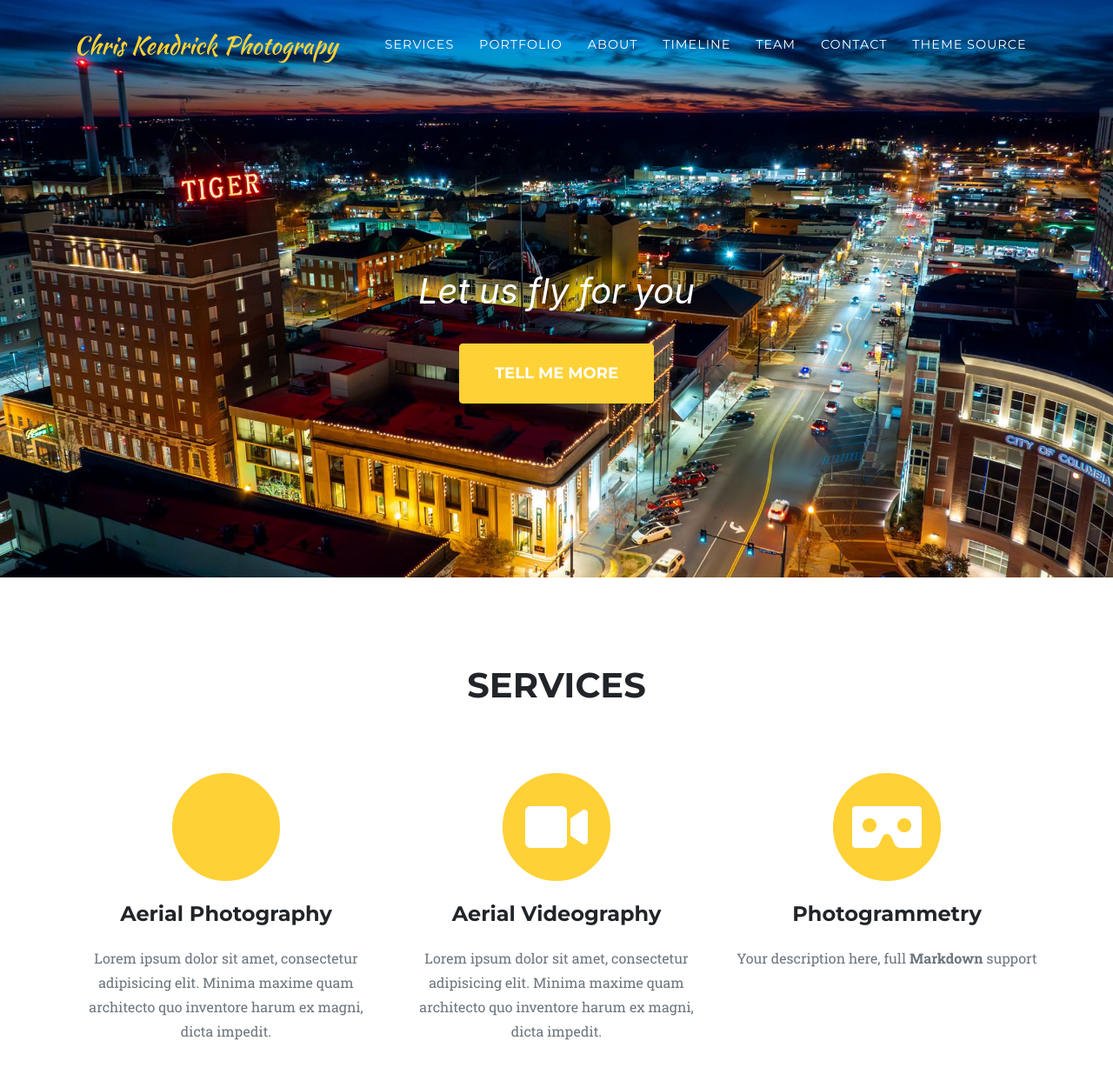
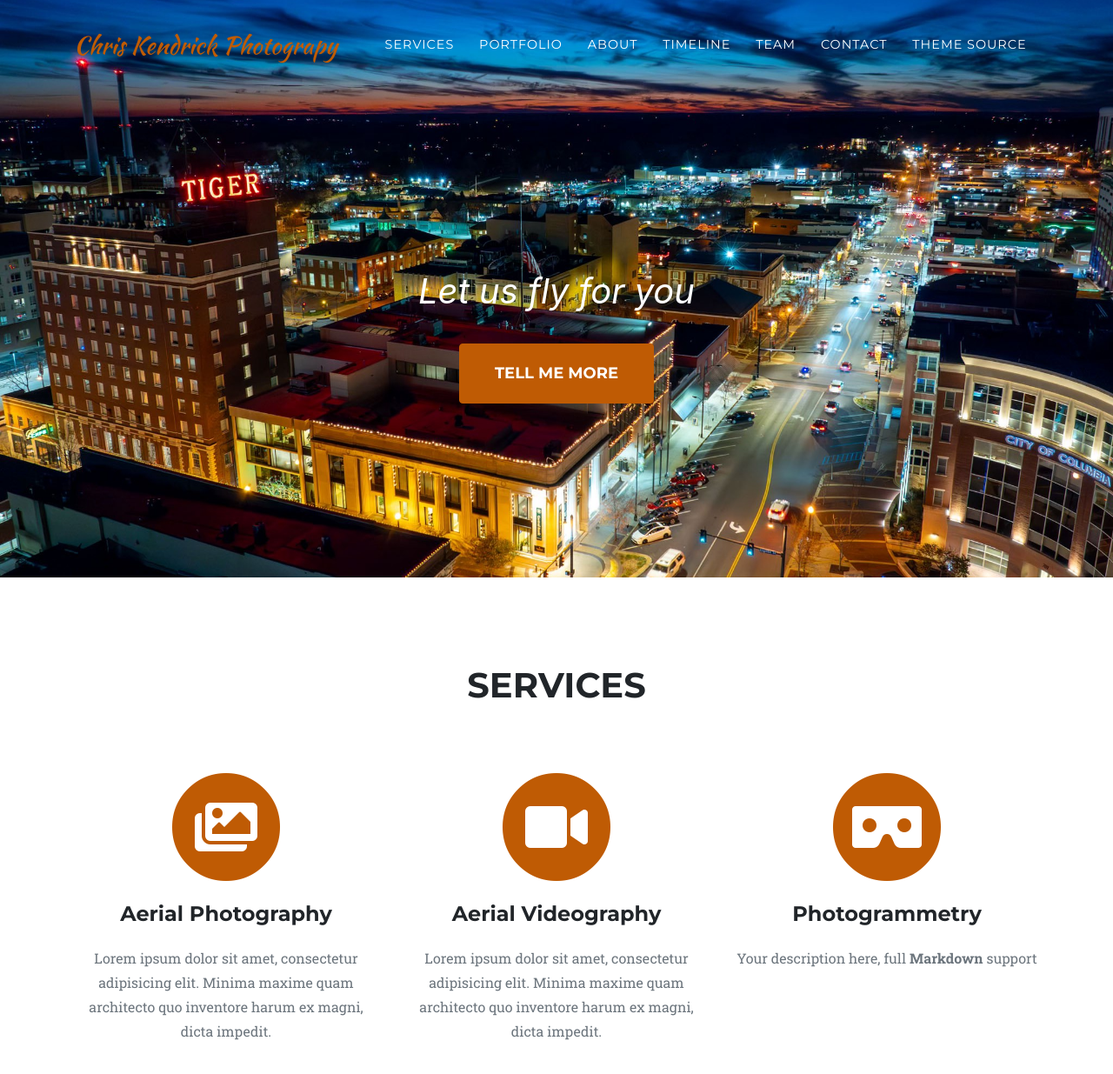
Before and after one commit to kendrickcc/kendrickcc.github.io, a Jekyll site: the page built from index.md, in a window 1280 px wide and 1400 px high. Shown: the top 1235 px of the window at 87% size. Built offline with Jekyll 4.4.1, drawn with Linux system fonts in a browser that asks for light colours; some web fonts are replaced.

Commit message:
icon color

```diff
--- a/_data/sitetext.yml
+++ b/_data/sitetext.yml
@@ -23,7 +23,7 @@ en: &DEFAULT_EN
     list:
       - title: "Aerial Photography"
         desc: "Lorem ipsum dolor sit amet, consectetur adipisicing elit. Minima maxime quam architecto quo inventore harum ex magni, dicta impedit."
-        icon: fas fa-panorama #find more at https://fontawesome.com/icons
+        icon: fas fa-images #find more at https://fontawesome.com/icons
       - title: "Aerial Videography"
         desc: "Lorem ipsum dolor sit amet, consectetur adipisicing elit. Minima maxime quam architecto quo inventore harum ex magni, dicta impedit."
         icon: fas fa-video
--- a/_data/style.yml
+++ b/_data/style.yml
@@ -1,5 +1,5 @@
 #Color Customization
-#highlight: "#43b0f1"
+highlight: "#bf5b04"
 #white: "#FF0000"
 #black: "#000"
 
```
